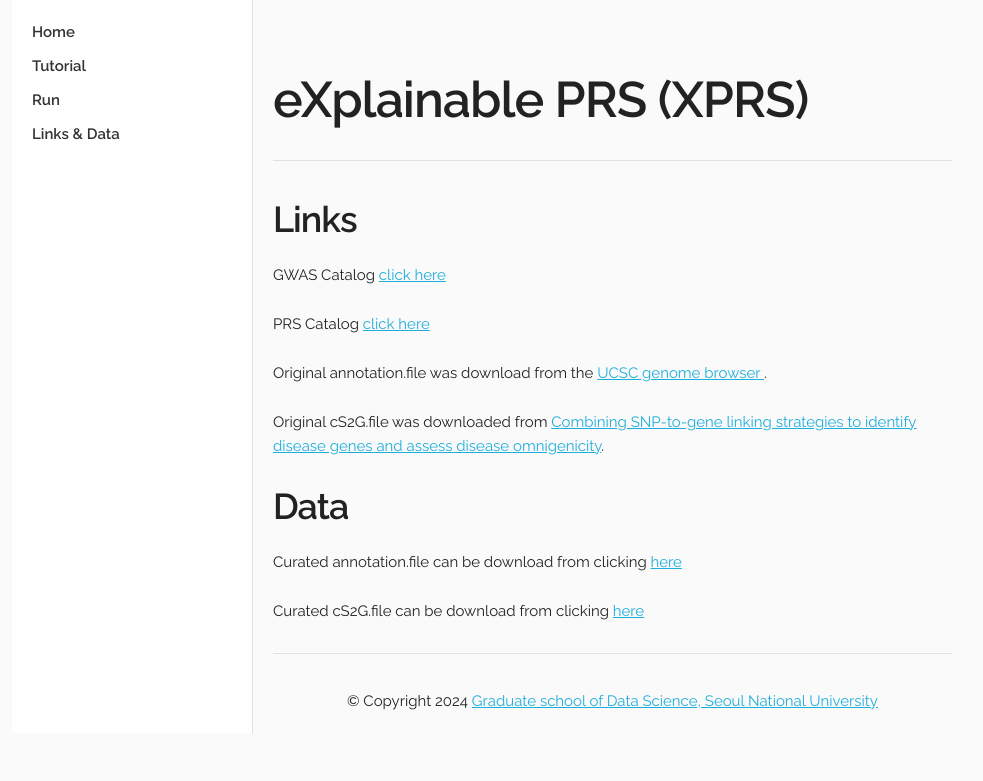
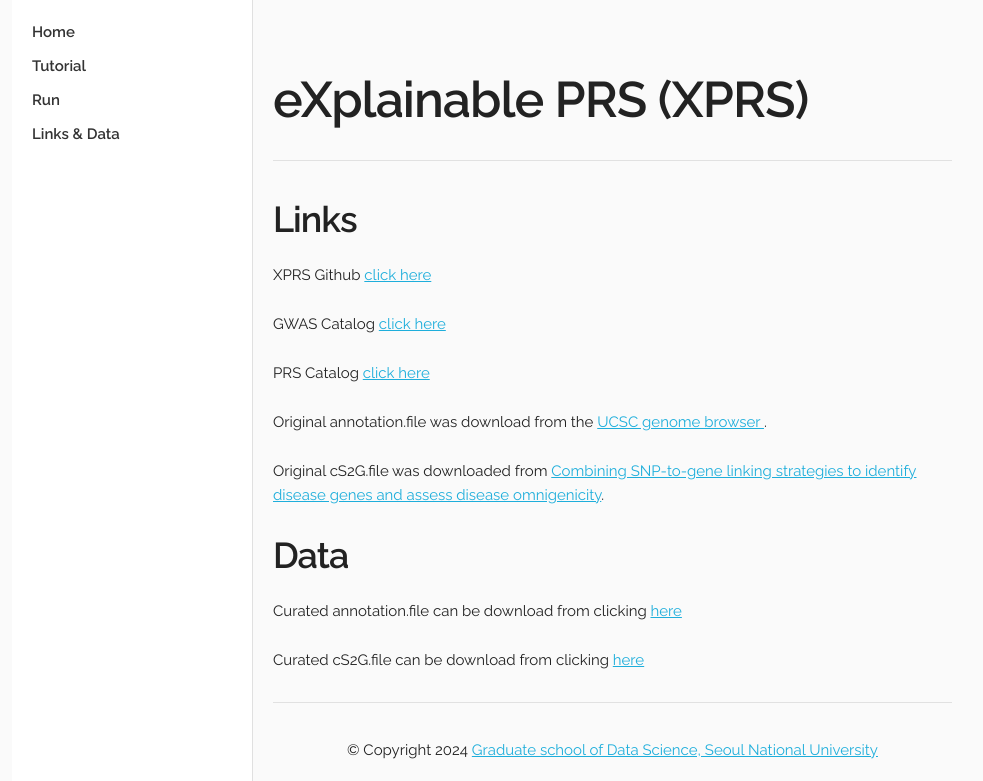
Before and after one commit to nayeonkim93/XPRS, a Flask app: page /link in a window 1280 px wide. Shown: the top 781 px of the page, without its empty margins (148-1131 px from the left). Run offline with Flask 3, Linux system fonts and the light colour scheme; parts of the project's set-up code (start-up, migrations or seed data) failed here and were passed over.

Commit message:
Update link.html

```diff
--- a/templates/link.html
+++ b/templates/link.html
@@ -67,6 +67,9 @@
         <h1 style="margin-top: 1em;"><strong>eXplainable PRS (XPRS)</strong></h1>
         <hr>
         <h3><strong>Links</strong></h3>
+          <p>XPRS Github
+          <a href="https://github.com/nayeonkim93/XPRS"> click here</a>
+        </p>
         <p>GWAS Catalog
           <a href="https://www.ebi.ac.uk/gwas/"> click here</a>
         </p>
@@ -94,7 +97,7 @@
         <hr>
         <footer>
           &copy; Copyright <script>document.write(new Date().getFullYear())</script>
-          <a href="https://github.com/nayeonkim93">Graduate school of Data Science, Seoul National University</a><br>
+          <a href="https://github.com/nayeonkim93/XPRS">Graduate school of Data Science, Seoul National University</a><br>
         </footer>
       </div>
     </div>
```
